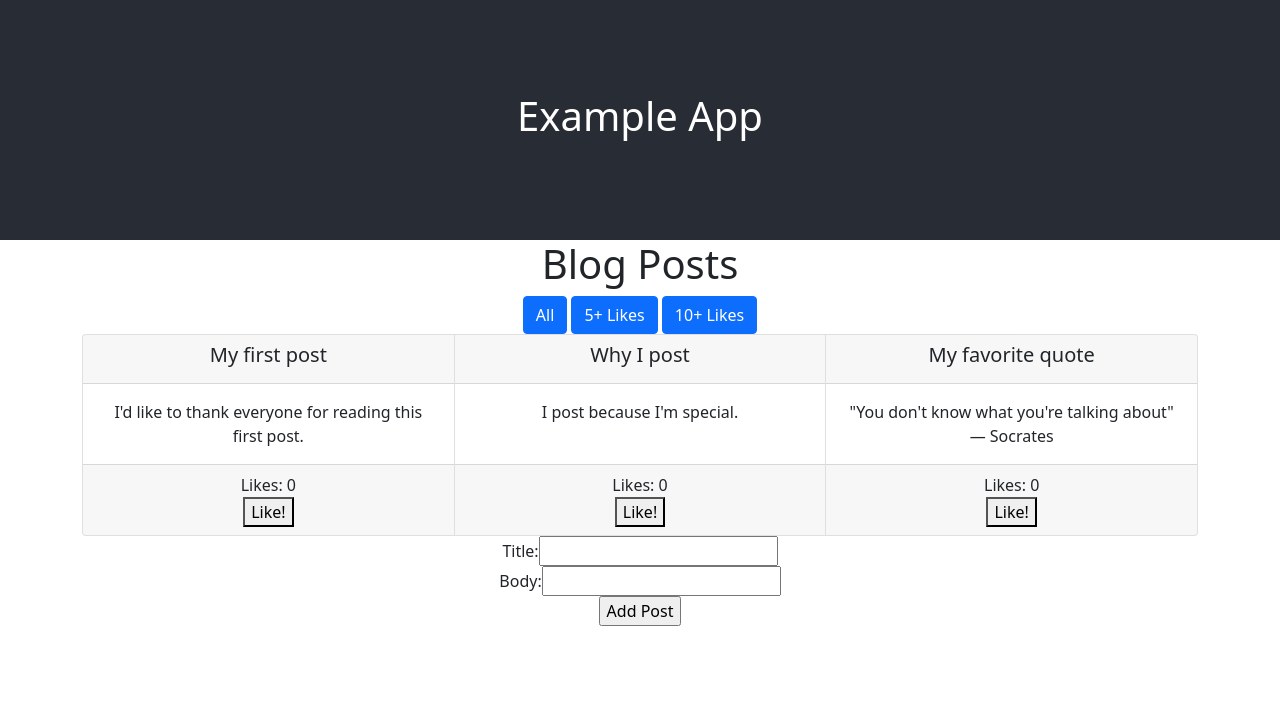
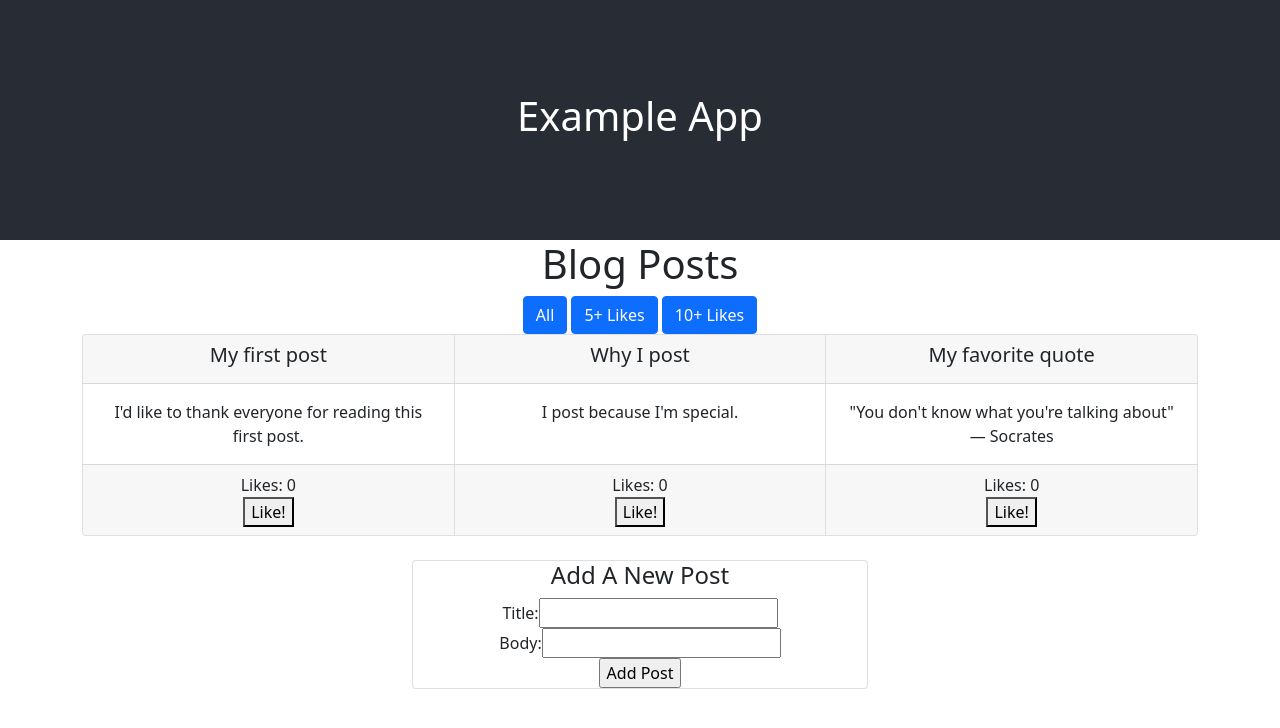
Before and after one commit to DavidRMorphew/useState-useEffect-blog-example, a React (Create React App) app: page / in a window 1280 px wide. Shown: the top 728 px of the page. Built offline with nearby package versions, Linux system fonts and the light colour scheme.

Commit message:
add styling to PostForm and space before PostForm

```diff
--- a/src/components/PostForm.js
+++ b/src/components/PostForm.js
@@ -1,5 +1,5 @@
 import React, { useState } from 'react'
-import { Container } from 'react-bootstrap'
+import { Container, Card } from 'react-bootstrap'
 
 const PostForm = ({postsCount, handleSubmit}) => {
 
@@ -28,7 +28,9 @@ const PostForm = ({postsCount, handleSubmit}) => {
     }
 
     return(
-        <Container>
+        <Container style={{ width: '30rem' }}>
+            <Card >
+            <h4>Add A New Post</h4>
             <form onSubmit={handlePostFormSubmit}>
                 Title:<input type="text" name="title" onChange={handleChange} value={formData.title}/>
                 <br></br>
@@ -36,6 +38,7 @@ const PostForm = ({postsCount, handleSubmit}) => {
                 <br></br>
                 <input type="submit" value="Add Post"/>
             </form>
+            </Card>
         </Container>
     )
 }
--- a/src/components/PostsComponent.js
+++ b/src/components/PostsComponent.js
@@ -58,6 +58,7 @@ const PostsComponent = () => {
                 {renderedPosts}
             </CardGroup>
             </Container>
+            <br></br>
             <PostForm postsCount={posts.length} handleSubmit={handleSubmit}/>
         </div>
     )
```
